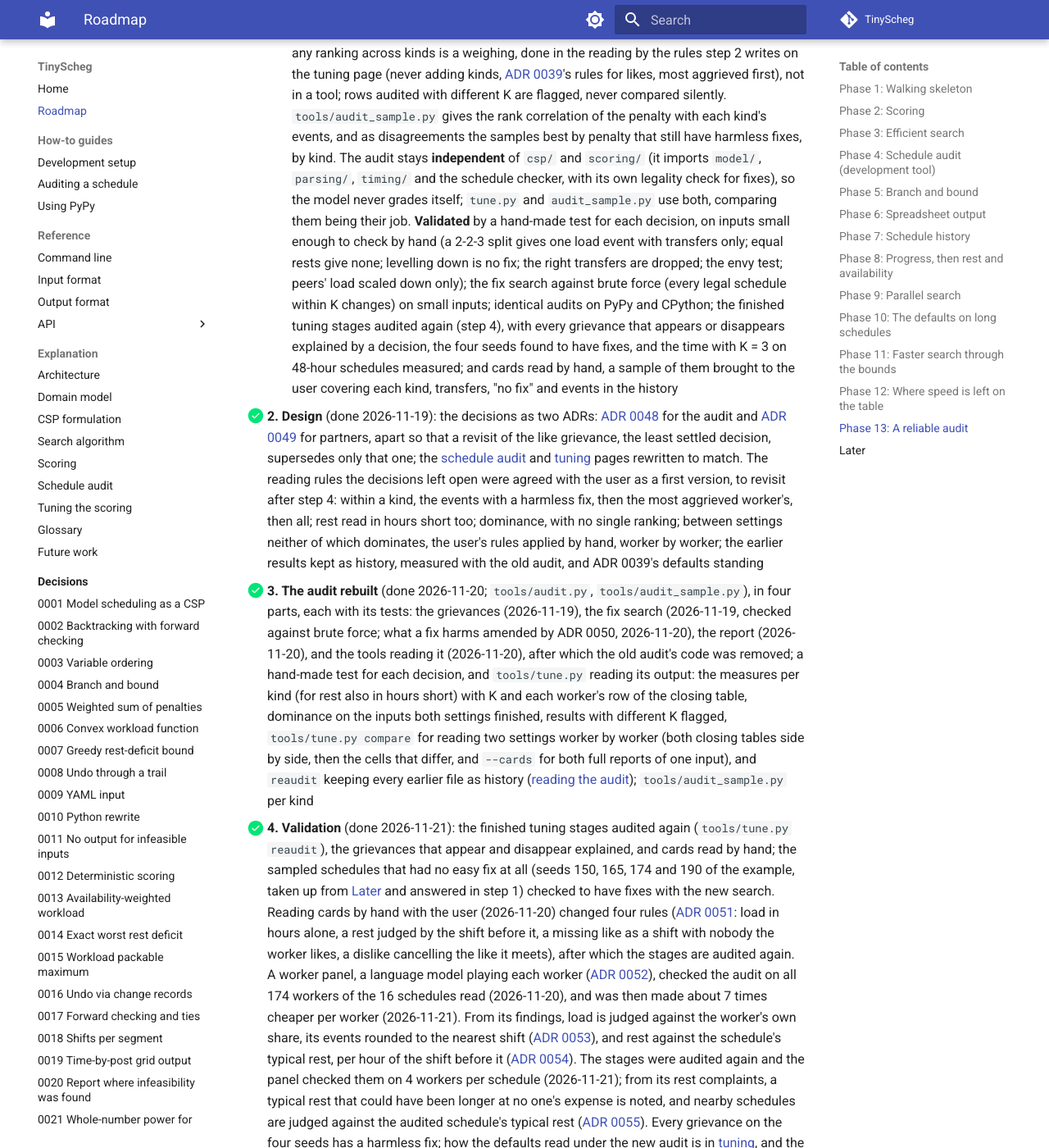
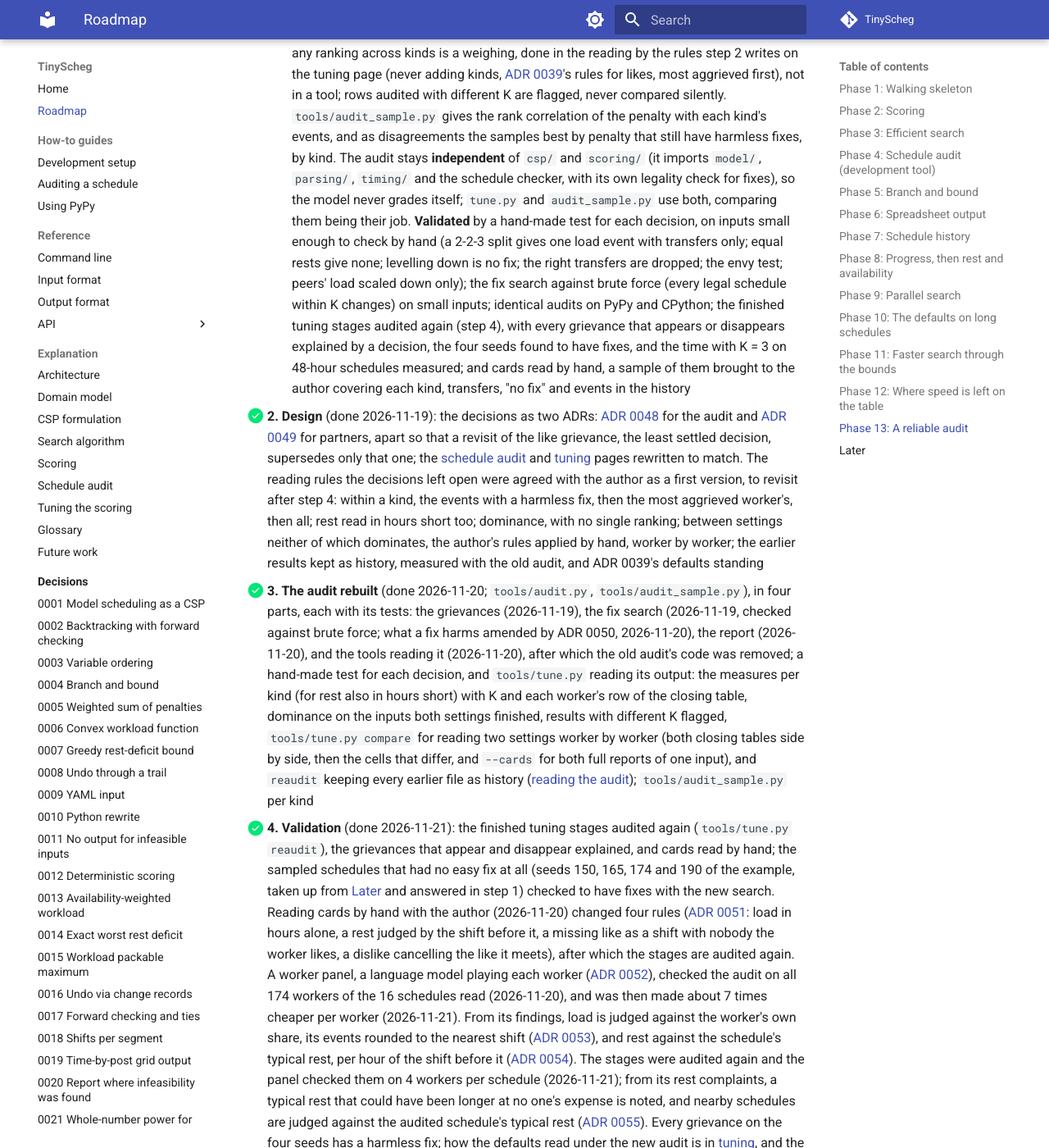
Before and after one commit to 3-kids-wearing-a-trenchcoat/TinyScheg, an MkDocs documentation site: the page built from docs/roadmap.md, in a window 1280 px wide and 1400 px high, scrolled down 19337 px. Shown: the whole window at 82% size. Built offline with MkDocs 1.6.1 and Material for MkDocs 9.7.7, drawn with Linux system fonts in a browser that asks for light colours; comment, search, counter and statistics services are not loaded; some of the changed text lies outside the part shown.

Commit message:
Docs: the author, not the user, for whoever made a design decision
Outside the ADRs, "the user" meant the author deciding, which a reader takes for someone using TinyScheg; the
places that do mean someone using it ("a user can't know", Ctrl+C as the user's choice) are unchanged. The ADRs
are left as accepted.

Co-Authored-By: Claude Opus 5.5 <noreply@anthropic.com>
Claude-Session: https://claude.ai/code/session_01F2KXFqBHgm6HnoNmyntoze

```diff
--- a/docs/roadmap.md
+++ b/docs/roadmap.md
@@ -9,7 +9,7 @@ When something is deferred, it goes both into [Later](#later) here and into
 
 Progress: Phases 1–8 complete (Phase 8 on 2026-11-15); the penalty's parts made flat after Phase 7 ([ADR 0032](decisions/0032-flat-penalty-parts.md)); PyPy for development runs ([ADR 0033](decisions/0033-pypy-for-development-runs.md)); never back to back ([ADR 0034](decisions/0034-never-back-to-back.md)); Phase 9, parallel search, complete
 (2026-11-15); Phase 10, the defaults on long schedules, complete (2026-11-16); Phase 11, faster search through the
-bounds, complete (2026-11-18); Phase 12, where speed is left on the table, closed by the user (2026-11-19); Phase 13, a reliable audit, started
+bounds, complete (2026-11-18); Phase 12, where speed is left on the table, closed by the author (2026-11-19); Phase 13, a reliable audit, started
 (2026-11-19; steps 1 to 4, the decisions, the design, the rebuilt audit and its validation, done; step 4 changed the
 audit's rules in [ADRs 0051](decisions/0051-the-audit-after-reading-cards-by-hand.md) and 0053–0055, with a worker
 panel, [ADR 0052](decisions/0052-a-worker-panel-as-a-check-on-the-audit.md); step 5, the docs, next).
@@ -192,8 +192,8 @@ Following a long search, then the rest part's blind spots found on 2026-11-13 an
 - [x] **Rests measured in available time** ([ADR 0038](decisions/0038-rests-count-only-available-time.md)):
   unavailable time inside a rest counts as neither work nor rest; the hard minimum rest stays on the clock
 - [x] **The weights re-checked** ([ADR 0039](decisions/0039-default-weights-from-the-users-trade-offs.md)): set from
-  the user's trade-offs, likes : workload : rest = 0.45 : 1 : 0.25 and neutral partner 0.44, judged by the
-  user's rules first, measures that don't come from the audit second and the audit last; the trade-offs tested at
+  the author's trade-offs, likes : workload : rest = 0.45 : 1 : 0.25 and neutral partner 0.44, judged by the
+  author's rules first, measures that don't come from the audit second and the audit last; the trade-offs tested at
   the defaults
 - [x] **A workload bound in whole slots** ([ADR 0040](decisions/0040-workload-bound-in-whole-slots.md)): the heavier
   workload weight made the search 3–7 times slower, and `confirm_01` about 2 hours, because the bound spread the
@@ -215,7 +215,7 @@ Using every processor for one search, without changing its result
 
 ## Phase 10: The defaults on long schedules
 
-Checking the defaults on 48-hour schedules, the length the user's schedules usually run to, and the loose ends the
+Checking the defaults on 48-hour schedules, the length the author's schedules usually run to, and the loose ends the
 check turned up (planned 2026-11-16). Runs with no time limit come last.
 
 - [x] Finish the runs that were cut short and are now fast: the defaults audited on the confirm tier (`confirm_01`
@@ -228,11 +228,11 @@ check turned up (planned 2026-11-16). Runs with no time limit come last.
       can't see load within a day, as the swap leaves workload and rest unchanged; the audit counts short rests but not
       how short, so its fixes there make a rest of 12 hours one of 7; the gap is forced by a scarce role)
 - [x] Decide on the defaults: they hold, a small tuning round on the 48-hour inputs, or a design question for the
-      user (decided 2026-11-16: they hold, for now; load within a day is left to the whole schedule's totals, since
+      author (decided 2026-11-16: they hold, for now; load within a day is left to the whole schedule's totals, since
       the uneven day on `multiday_05` was only when a long rest fell, with even totals; the audit no longer counts a
       change that makes a short rest shorter as harmless, which removed `multiday_04`'s fixes and changed no
       conclusion of the weight re-check)
-- [x] The next period is the same hours a whole number of days later (the user, 2026-11-16): fix the tuning's
+- [x] The next period is the same hours a whole number of days later (the author, 2026-11-16): fix the tuning's
       second period to match, and re-run the second periods it changes (done 2026-11-16: at the defaults, all 8
       moved second periods have a legal schedule, against 3 of 8 before; of every benchmark input, only `sweep_08`
       still leaves the next period none)
@@ -249,7 +249,7 @@ check turned up (planned 2026-11-16). Runs with no time limit come last.
       taken up in [Phase 11](#phase-11-faster-search-through-the-bounds))
 - [x] Runs with no time limit, unattended: how long the 48-hour seeds 3009–3011 take to search to the end (done
       2026-11-16 for seed 3009 only: 5 hours 57 minutes on the laptop, 12.7 billion nodes, its best schedule found
-      after 3 hours 46; seeds 3010 and 3011 dropped by the user, for Phase 11 instead)
+      after 3 hours 46; seeds 3010 and 3011 dropped by the author, for Phase 11 instead)
 
 ## Phase 11: Faster search through the bounds
 
@@ -270,7 +270,7 @@ Every step below keeps exactly the same schedules: each new bound is a valid low
 completion. Each is checked as the earlier speed-ups were: every benchmark input alone and as a second period, on
 CPython and on PyPy, against the recorded schedules, and the 48-hour inputs. It's judged by **time**, not nodes: a
 tighter bound has to pay for its own cost, measured in one process and in parallel. Each code change needs the
-user's approval first.
+author's approval first.
 
 - [x] **2. The exact multiplier**, with [ADR 0044](decisions/0044-best-whole-slot-multiplier-by-tangents.md) amending
       [ADR 0040](decisions/0040-workload-bound-in-whole-slots.md): the whole-slot bound's best multiplier computed
@@ -278,7 +278,7 @@ user's approval first.
     - [x] Two exact methods compared outside the program first: each worker's lower convex envelope merged by slope
       (the plan; with one load left, a priority queue), and tangents on the concave bound, which reuse its evaluators
       and stop when the value reaches the tangents' crossing. The same values; the envelope 2.5 times slower on PyPy
-      (worst on 48-hour inputs), faster only on CPython's small inputs. The user chose tangents
+      (worst on 48-hour inputs), faster only on CPython's small inputs. The author chose tangents
     - [x] Tests: equal to a long multiplier search on random states (exact and interval sets, powers 2 and 3), a
       function known by hand; never above the best completion (brute force, as before)
     - [x] Check: the same schedules on every benchmark input, alone and as day 2, on CPython and PyPy with 12
@@ -292,7 +292,7 @@ user's approval first.
       the bound doesn't prune, and from scratch near a tie, so the decisions are the same with or without incremental
       scores
     - [x] Lab first: asked before the whole-slot part, it cost more than it saved; a quicker zero test saved a quarter
-      of its cost at most. The user chose the simple version, asked last
+      of its cost at most. The author chose the simple version, asked last
     - [x] Tests: never above what a completion adds (brute force on partial schedules), above 0 on some; the same
       search result with and without it
     - [x] Check: the same schedules everywhere (alone and day 2, CPython and PyPy, 12 processes); one process against
@@ -304,7 +304,7 @@ user's approval first.
       bound's sets from each worker's own domain, counted per load, kept up to date incrementally and cached
     - [x] Lab first: groups of slots with a price each (water-filling and whole slots) never bound; a price per slot
       (the ceiling) cost 80–100 µs per node; the per-worker sets beat it, and pay their way only replacing the global
-      sets with incremental counts. The user chose to adopt them as they are
+      sets with incremental counts. The author chose to adopt them as they are
     - [x] Tests: never above brute force, equal to a long multiplier search, a case by hand where only these reach the
       best completion; incremental equal to from scratch
     - [x] Check: the same schedules everywhere (alone and day 2, CPython and PyPy, 12 processes); one process against
@@ -317,7 +317,7 @@ user's approval first.
       one process on PyPy; see [Future work](explanation/future-work.md#search-performance))
     - [x] Kept: each worker's sets cached in a plain dict keyed by their counts, instead of `lru_cache` (run as Python
       code on PyPy) keyed by pairs built at every bound; the same search node for node, 11–32% less time with the
-      role-aware bound on. The user approved it, on branch `phase11-sets-cache`
+      role-aware bound on. The author approved it, on branch `phase11-sets-cache`
     - [x] Not taken: skipping children that can't beat the pocket (0.3–11% of nodes skipped, 14–36% slower on four
       inputs); the whole-slot bound only near the pocket (no gap that saves calls without losing prunes); each
       worker's extra loads as a sorted list with a binary search and the fixed parts computed once (28% less on
@@ -330,7 +330,7 @@ user's approval first.
       CPython 0.96–1.00 on 6 small inputs
     - [x] `auto`'s rule (ADR 0047) measured again with the cheaper bound, on the comparisons it was fitted and checked
       on: still the best of the policies (51 comparisons: always off 1240 s, always on 1198 s, `auto` 1166 s, the best
-      every time 1159 s), on and off now within about 5% where on prunes no more. The user kept the rule as it is
+      every time 1159 s), on and off now within about 5% where on prunes no more. The author kept the rule as it is
 - [x] **6. Docs and new timings:** the ADRs, the scoring and search explanations, the API reference, future work;
       the 48-hour times measured again on the laptop (the tier's 5 inputs and seed 3009, in parallel), and the
       deferred item on 48-hour first periods reconsidered with them
@@ -344,7 +344,7 @@ user's approval first.
       2 h in all (3.7 times the speed of 2026-11-16), seed 3009 1 h 28 min, `multiday_05` 619 s (5.0 times); 7–15% less
       than after steps 2–4 wherever the role-aware bound is on
     - [x] The deferred item on 48-hour first periods reconsidered with these (2026-11-18): kept deferred, with the
-      new numbers and the leads left (the user closed Phase 11). The tier's five now take 2–12 minutes; seed 3009,
+      new numbers and the leads left (the author closed Phase 11). The tier's five now take 2–12 minutes; seed 3009,
       one generated input, is the outlier at 1 h 28 min, within 0.1% of its best after 8
 
 ## Phase 12: Where speed is left on the table
@@ -355,7 +355,7 @@ this phase also looks at when the best schedule is found, the shape of the searc
 schedules, and how many searches can be run at once. Every measurement is made outside the program (a lab copy under
 `tools/benchmarks/results/`), on the example and the 15 benchmark inputs searched to the end, and on `multiday_04`,
 `multiday_05` and seed 3009 (with a node limit where searching to the end takes too long). After each, its results
-and conclusions are reported to the user.
+and conclusions are reported to the author.
 
 - [x] **1. Measure,** one at a time, in this order (the first four decide which of the others are worth making):
     - [x] The best penalty known from the start: the pocket's threshold set to the best penalty plus the near-tie
@@ -387,7 +387,7 @@ and conclusions are reported to the user.
       slots too close together for one worker are only 4% of the gap; the rest (19%) is how slots and workers are
       matched given roles and whole slots, which the one multiplier doesn't see: on `multiday_04` and `multiday_05`
       that's 80–92% of the gap. The rest's own slack is largest on second periods
-    - [x] ~~Workload caps that count slots too close together for one worker~~, replaced by the user (2026-11-18)
+    - [x] ~~Workload caps that count slots too close together for one worker~~, replaced by the author (2026-11-18)
       after measurement 4 found those slots only 4% of the gap: a workload bound that matches the unfilled slots to
       the workers in their domains, conflicts relaxed, exactly (a greedy over the counts, exact as they form a
       polymatroid; the few slots of another load than the commonest enumerated). Done 2026-11-18, outside the
@@ -435,21 +435,21 @@ and conclusions are reported to the user.
       `confirm_01` 4.41, `sweep_11`'s second period 3.48, slower than with 8), with 2 processes 1.8–2.0; the processes
       are busy 94–100% of the time, idle at the end under 2%, and the nodes about the same: what's lost is each
       process's own speed as more run (4 full and 8 compact cores, and heat), not the search's division of work
-- [x] **2. Choose** what to build, from the measurements, with the user (2026-11-18): cheaper nodes first (the lower
+- [x] **2. Choose** what to build, from the measurements, with the author (2026-11-18): cheaper nodes first (the lower
       hanging fruit), then the exact matching bound; the rest deferred (see [Later](#later)). Each step below keeps
       every node and schedule exactly the same (a valid bound changes only the nodes), checked as in Phase 11, and is
-      judged by time; each is on its own branch from `dev`, with the user's approval, and needs no ADR where it
+      judged by time; each is on its own branch from `dev`, with the author's approval, and needs no ADR where it
       changes no behaviour (as with Phase 11 step 5)
 - [x] **3. The rest's hours without date and time arithmetic:** each slot's start and end in whole microseconds from
       the first slot's, worked out once in the scoring constants, instead of subtracting datetimes at every rest
-      (PyPy runs `datetime` as Python code); the same values, exactly (done 2026-11-18, the user approving it, on
+      (PyPy runs `datetime` as Python code); the same values, exactly (done 2026-11-18, the author approving it, on
       branch `phase12-rest-hours`). Check: every rest's deficit equal to the old arithmetic to the last bit (tests);
       the same nodes, schedules and penalties as `dev` on every input alone and as day 2, one process on PyPy and
       CPython and 12 processes on both. About 4–5% less time, not the 8–17% measurement 2 suggested (its baseline was
       slowed by heat): seed 3009 0.95, `confirm_01` 0.96, `multiday_04` 0.96, `multiday_05` 0.99, `sweep_11` within
       noise (2 million nodes, three alternating rounds); the benchmark set 0.964 on PyPy, 0.974 on CPython
 - [x] ~~**4. The exact matching workload bound**~~ (measurement 5), made cheap enough to pay (moved before the
-      water-filling by the user, 2026-11-18): lab done, stopped by the user (2026-11-19), not built
+      water-filling by the author, 2026-11-18): lab done, stopped by the author (2026-11-19), not built
     - [x] Lab, each version checked to decide exactly as the prototype does (four versions, the last asking only
       whether it prunes, skipping the matching where each worker's best count on their own can already be matched,
       and repairing the counts by exchanges otherwise): 40 µs to 1.6 ms a call; the same schedules everywhere.
@@ -460,7 +460,7 @@ and conclusions are reported to the user.
       when to turn on wasn't worth its upkeep. Kept for [Later](#later) as an opt-in setting
     - [x] ~~An ADR, the code (on its own branch), tests, the check, the 48-hour times~~ (stopped with the step)
 - [x] ~~**5. A cheaper water-filling**~~ (lab first: fewer allocations with the same arithmetic; the change points
-      kept sorted from node to node; each worker's term reused): stopped by the user before its lab (2026-11-19),
+      kept sorted from node to node; each worker's term reused): stopped by the author before its lab (2026-11-19),
       the gain likely small (step 3's measured 4–5% against measurement 2's 8–17%), as speed work had reached
       diminishing returns
 - [x] **6. Docs:** the API reference (done with step 3), future work (the matching bound's lab, 2026-11-19); the
@@ -470,7 +470,7 @@ and conclusions are reported to the user.
 ## Phase 13: A reliable audit
 
 The [schedule audit](explanation/schedule-audit.md) is what the scoring is tuned against, so before the scoring
-changes again, the audit is made reliable (planned with the user, 2026-11-19). Today it puts values on what it finds:
+changes again, the audit is made reliable (planned with the author, 2026-11-19). Today it puts values on what it finds:
 short rests and disliked partners are added together one for one, a short rest is a fixed margin below the typical
 rest, severities are summed across kinds and across pairs of workers (so the totals grow with the number of peers),
 load is also compared in any 24 hours, and fixes are found greedily, with at most three changes. The aim is an audit
@@ -482,7 +482,7 @@ avoided) is decided where the results are read, in tuning, outside the audit, so
 traced either to the audit describing the schedule wrongly or to how it was read. Where a question has no clear
 answer, the audit asserts only what holds under every reasonable answer.
 
-- [x] **1. Decide** what the audit is, a group of decisions at a time, each discussed with the user (the options,
+- [x] **1. Decide** what the audit is, a group of decisions at a time, each discussed with the author (the options,
       examples, a recommendation). The decisions depend on each other, so they're taken in this order, going back
       where a later one changes an earlier one; decisions found along the way are added in their place:
     - [x] **Foundations** (decided 2026-11-19): a grievance is an **event** the worker can point to (an extra shift,
@@ -561,7 +561,7 @@ answer, the audit asserts only what holds under every reasonable answer.
       one giving the most events. Levelling down remains (taking a friend from the peer removes the grievance), as
       with rest. The liked pairings each worker got (the greedy side, a boon) are a **fact** on the card, not a
       grievance, and tuning reads them as a total and worker by worker.
-      **Less settled:** the user wasn't entirely convinced likes should be compared against peers. The peer-free
+      **Less settled:** the author wasn't entirely convinced likes should be compared against peers. The peer-free
       versions each fail: every shift without anyone they like mostly measures the input (the worker with the
       rarest friend is always most aggrieved, and only fewer shifts helps); a liked person on duty at the same time
       at another post never fires with one post and rewards keeping friends apart in time; "never once with X" is
@@ -640,16 +640,16 @@ answer, the audit asserts only what holds under every reasonable answer.
       fix search against brute force (every legal schedule within K changes) on small inputs; identical audits on
       PyPy and CPython; the finished tuning stages audited again (step 4), with every grievance that appears or
       disappears explained by a decision, the four seeds found to have fixes, and the time with K = 3 on 48-hour
-      schedules measured; and cards read by hand, a sample of them brought to the user covering each kind,
+      schedules measured; and cards read by hand, a sample of them brought to the author covering each kind,
       transfers, "no fix" and events in the history
 - [x] **2. Design** (done 2026-11-19): the decisions as two ADRs:
       [ADR 0048](decisions/0048-an-audit-that-only-observes.md) for the audit and
       [ADR 0049](decisions/0049-partners-in-the-audit.md) for partners, apart so that a revisit of the like grievance,
       the least settled decision, supersedes only that one; the [schedule audit](explanation/schedule-audit.md) and
       [tuning](explanation/tuning.md) pages rewritten to match. The reading rules the decisions left open were agreed
-      with the user as a first version, to revisit after step 4: within a kind, the events with a harmless fix, then
+      with the author as a first version, to revisit after step 4: within a kind, the events with a harmless fix, then
       the most aggrieved worker's, then all; rest read in hours short too; dominance, with no single ranking; between
-      settings neither of which dominates, the user's rules applied by hand, worker by worker; the earlier results
+      settings neither of which dominates, the author's rules applied by hand, worker by worker; the earlier results
       kept as history, measured with the old audit, and ADR 0039's defaults standing
 - [x] **3. The audit rebuilt** (done 2026-11-20; `tools/audit.py`, `tools/audit_sample.py`), in four parts, each with
       its tests: the grievances (2026-11-19), the fix search (2026-11-19, checked against brute force; what a fix
@@ -663,7 +663,7 @@ answer, the audit asserts only what holds under every reasonable answer.
 - [x] **4. Validation** (done 2026-11-21): the finished tuning stages audited again (`tools/tune.py reaudit`), the grievances that
       appear and disappear explained, and cards read by hand; the sampled schedules that had no easy fix at all
       (seeds 150, 165, 174 and 190 of the example, taken up from [Later](#later) and answered in step 1) checked to
-      have fixes with the new search. Reading cards by hand with the user (2026-11-20) changed four rules
+      have fixes with the new search. Reading cards by hand with the author (2026-11-20) changed four rules
       ([ADR 0051](decisions/0051-the-audit-after-reading-cards-by-hand.md): load in hours alone, a rest judged by the
       shift before it, a missing like as a shift with nobody the worker likes, a dislike cancelling the like it
       meets), after which the stages are audited again. A worker panel, a language model playing each worker
@@ -715,7 +715,7 @@ Not scheduled; see [Future work](explanation/future-work.md) for each.
       4–12% cost (ADR 0045); and the tangent search's dials tuned (ADR 0044). Only if ever worth it (2026-11-17)
 - [x] A setting to turn the whole-slot bound's per-worker sets (ADR 0046) on or off, since they cost up to about a
       third more time where roles and availability don't narrow the domains, and chosen automatically from how
-      constrained the input is (asked by the user, done 2026-11-17, ADR 0047: `role_aware_bound`, `auto` by default)
+      constrained the input is (asked by the author, done 2026-11-17, ADR 0047: `role_aware_bound`, `auto` by default)
 - [ ] A strong bound used only near the top of the tree, where a prune removes the most: a multiplier per slot, each
       worker's best set of slots found on its own, covering roles, overlaps, rest and workload together (too costly
       at every node; suggested 2026-11-16)
@@ -742,7 +742,7 @@ Not scheduled; see [Future work](explanation/future-work.md) for each.
       the same setting with a rest weight of 0.3 (better at rest, the same otherwise; found in Phase 13's step 4,
       2026-11-21)
 - [ ] Input: symmetric preferences, one relation per pair of workers (liked, disliked or neither), leaving it to
-      whoever writes the input to decide how to read one-sided feelings; floated by the user while reading cards
+      whoever writes the input to decide how to read one-sided feelings; floated by the author while reading cards
       (2026-11-20). The audit meanwhile lets a dislike cancel the like it meets (ADR 0051)
 - [ ] A schedule that leaves the next period a worse schedule than another first period would (found 2026-11-14;
       one that leaves it no legal schedule is warned about since Phase 10, ADR 0042)
```
Also changed, not shown: docs/explanation/future-work.md (+19 -19 lines), docs/explanation/schedule-audit.md (+3 -3 lines), docs/explanation/scoring.md (+1 -1 lines), docs/explanation/tuning.md (+8 -8 lines).
